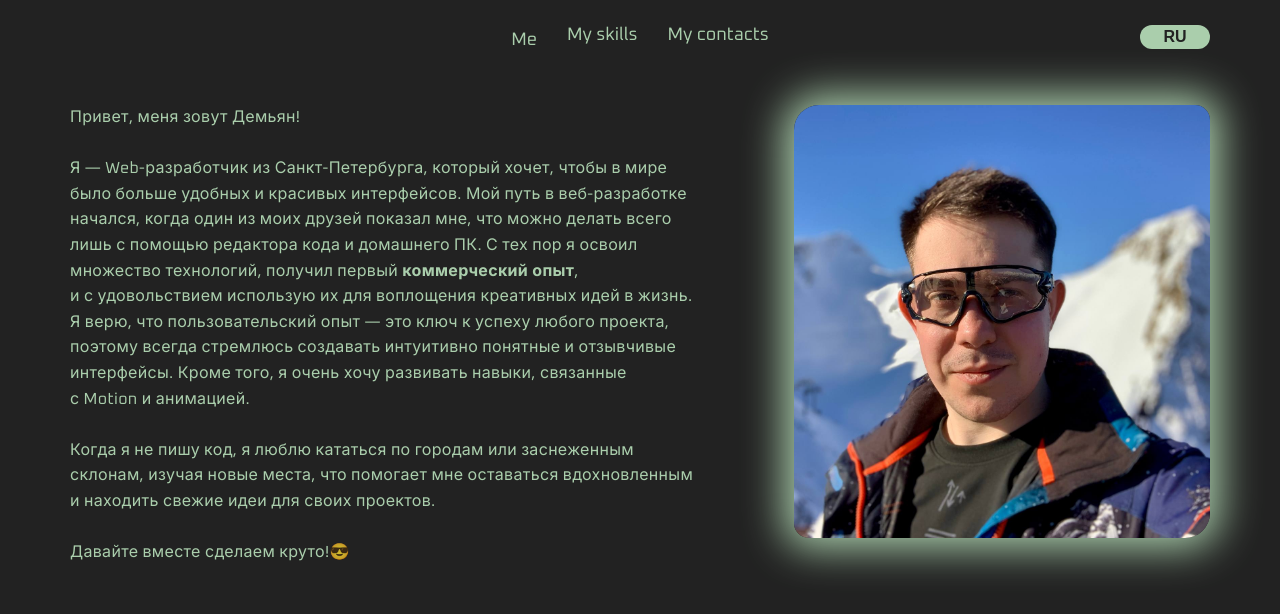
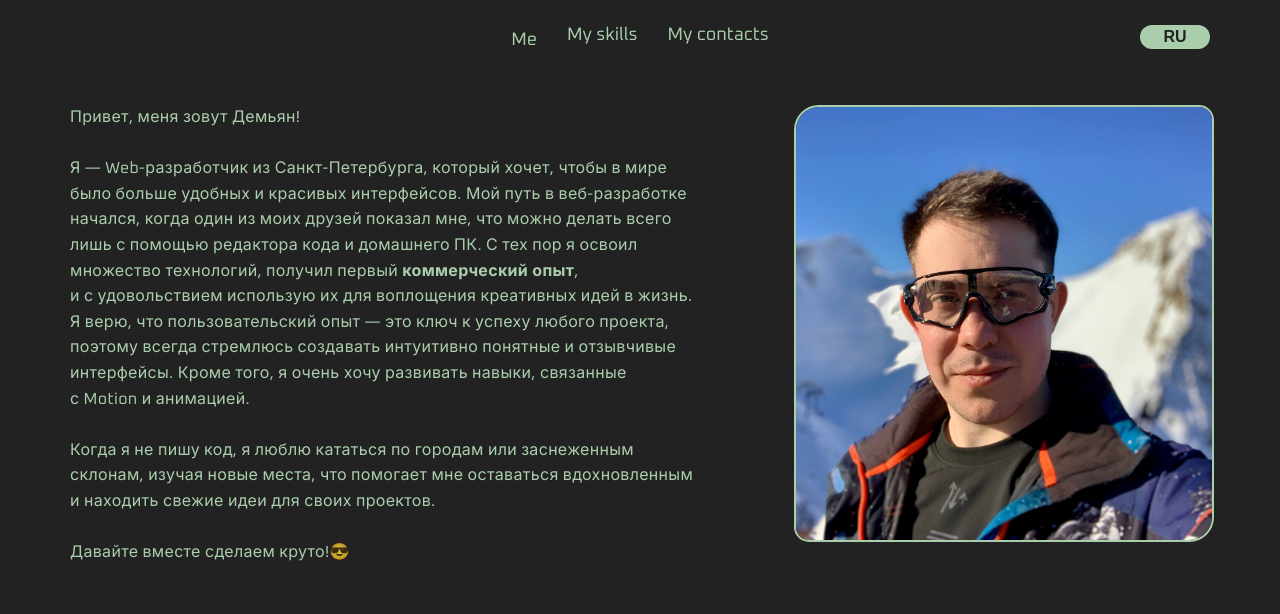
Before and after one commit to semenovdemyan/semenoff.dev, a React (Vite) app: page / in a window 1280 px wide. Both pictures are taken after a click on the button "Me". Shown: the top 614 px of the page. Built offline with nearby package versions, Linux system fonts and the light colour scheme.

Commit message:
add some styles

```diff
--- a/src/Components/ContactForm/ContactForm.module.css
+++ b/src/Components/ContactForm/ContactForm.module.css
@@ -9,9 +9,9 @@
   border-radius: 15px;
   border-top-right-radius: 30px;
   border-bottom-left-radius: 30px;
-  -webkit-box-shadow: 0px 0px 40px 10px var(--color2);
-  -moz-box-shadow: 0px 0px 40px 10px var(--color2);
-  box-shadow: 0px 0px 40px 10px var(--color2);
+  -webkit-box-shadow: 0 0 20px 3px var(--color2);
+  -moz-box-shadow: 0 0 20px 3px var(--color2);
+  box-shadow: 0 0 20px 3px var(--color2);
   overflow: hidden;
 }
 .formHeader {
--- a/src/Pages/PageMe/Me.module.css
+++ b/src/Pages/PageMe/Me.module.css
@@ -16,8 +16,6 @@
   border-radius: 15px;
   border-top-left-radius: 25px;
   border-bottom-right-radius: 25px;
-  -webkit-box-shadow: 0px 0px 40px 10px var(--color2);
-  -moz-box-shadow: 0px 0px 40px 10px var(--color2);
-  box-shadow: 0px 0px 40px 10px var(--color2);
+  border: 2px solid var(--color2);
   overflow: hidden;
 }
```
